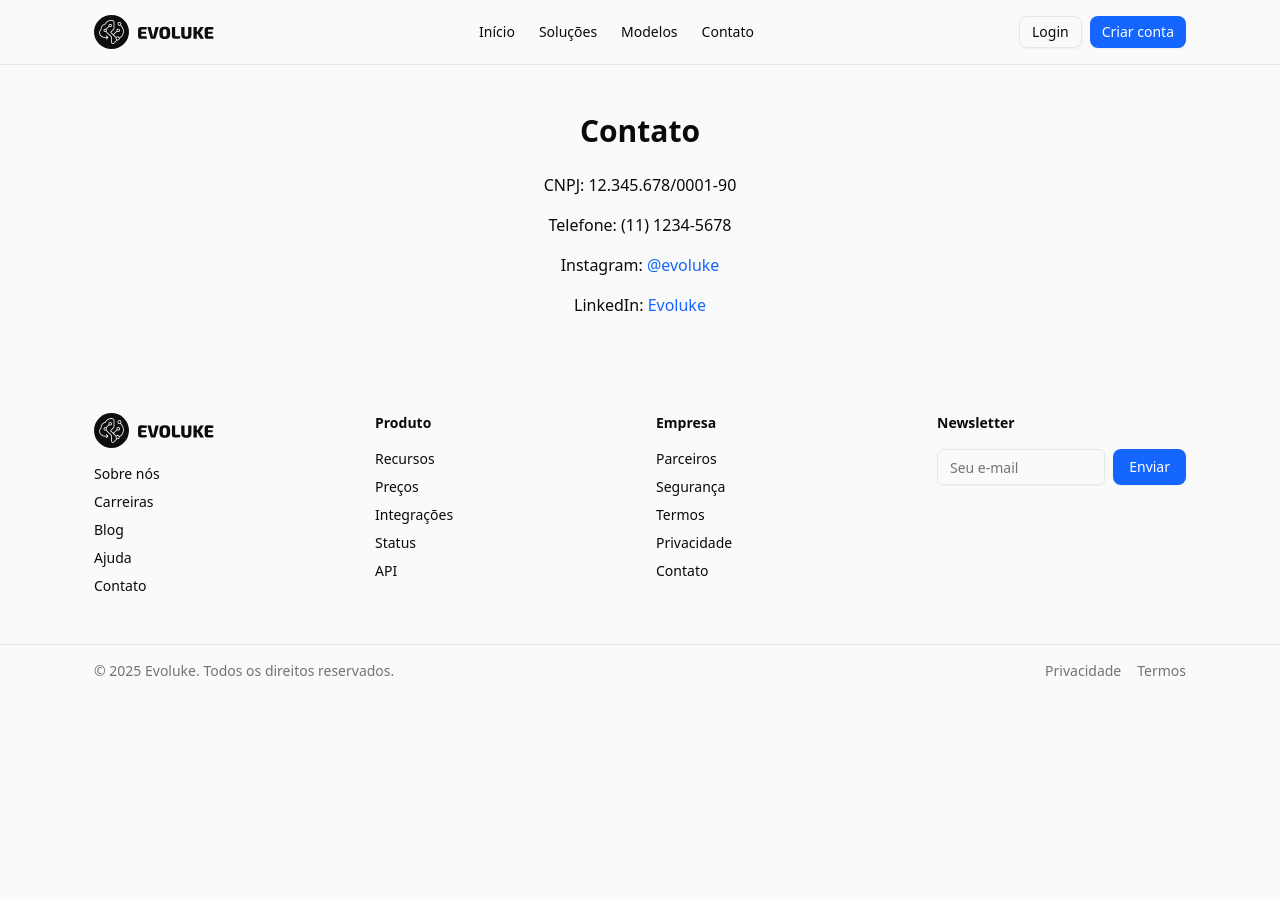
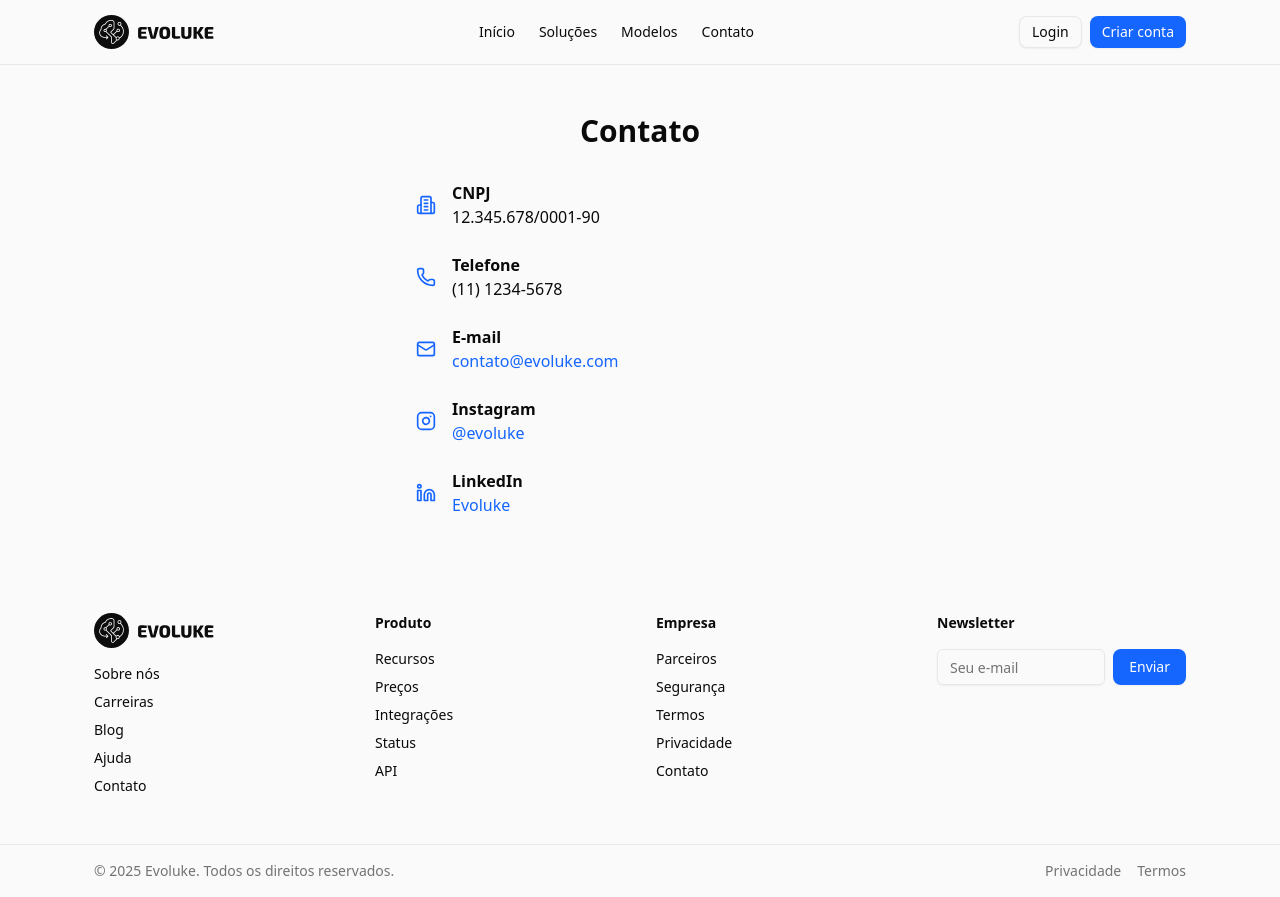
Before and after one commit to Evoluke/agent-plugandplay, a Next.js app: page /contact in a window 1280 px wide. Before the commit the page ends 800 px from the top, so only its background shows below. Built offline with nearby package versions, Linux system fonts and the light colour scheme.

Commit message:
feat: enhance contact page layout

```diff
--- a/src/app/contact/page.tsx
+++ b/src/app/contact/page.tsx
@@ -2,6 +2,13 @@ import Header from "@/components/landing/Header";
 import Footer from "@/components/landing/Footer";
 import Link from "next/link";
 import type { Metadata } from "next";
+import {
+  Building2,
+  Instagram,
+  Linkedin,
+  Mail,
+  Phone,
+} from "lucide-react";
 
 export const metadata: Metadata = {
   title: "Contato - Evoluke",
@@ -12,14 +19,48 @@ export default function ContactPage() {
   return (
     <>
       <Header />
-      <main className="flex flex-col items-center">
-        <section className="w-full max-w-[1140px] px-3 md:px-4 lg:px-6 py-12">
-          <h1 className="mb-6 text-center text-3xl font-bold">Contato</h1>
-          <ul className="space-y-4 text-center">
-            <li>CNPJ: 12.345.678/0001-90</li>
-            <li>Telefone: (11) 1234-5678</li>
-            <li>
-              Instagram: {" "}
+      <main>
+        <section className="mx-auto w-full max-w-[1140px] px-3 py-12 md:px-4 lg:px-6">
+          <h1 className="mb-8 text-center text-3xl font-bold">Contato</h1>
+          <address className="mx-auto max-w-md space-y-6 not-italic">
+            <div className="flex items-center gap-4">
+              <Building2
+                className="h-5 w-5 text-primary"
+                aria-hidden="true"
+              />
+              <div>
+                <p className="font-semibold">CNPJ</p>
+                <p>12.345.678/0001-90</p>
+              </div>
+            </div>
+            <div className="flex items-center gap-4">
+              <Phone className="h-5 w-5 text-primary" aria-hidden="true" />
+              <div>
+                <p className="font-semibold">Telefone</p>
+                <a href="tel:+551112345678" className="hover:underline">
+                  (11) 1234-5678
+                </a>
+              </div>
+            </div>
+            <div className="flex items-center gap-4">
+              <Mail className="h-5 w-5 text-primary" aria-hidden="true" />
+              <div>
+                <p className="font-semibold">E-mail</p>
+                <Link
+                  href="mailto:contato@evoluke.com"
+                  className="text-primary hover:underline"
+                >
+                  contato@evoluke.com
+                </Link>
+              </div>
+            </div>
+            <div className="flex items-center gap-4">
+              <Instagram
+                className="h-5 w-5 text-primary"
+                aria-hidden="true"
+              />
+              <div>
+                <p className="font-semibold">Instagram</p>
                 <Link
                   href="https://instagram.com/evoluke"
                   className="text-primary hover:underline"
@@ -28,9 +69,15 @@ export default function ContactPage() {
                 >
                   @evoluke
                 </Link>
-            </li>
-            <li>
-              LinkedIn: {" "}
+              </div>
+            </div>
+            <div className="flex items-center gap-4">
+              <Linkedin
+                className="h-5 w-5 text-primary"
+                aria-hidden="true"
+              />
+              <div>
+                <p className="font-semibold">LinkedIn</p>
                 <Link
                   href="https://www.linkedin.com/company/evoluke"
                   className="text-primary hover:underline"
@@ -39,8 +86,9 @@ export default function ContactPage() {
                 >
                   Evoluke
                 </Link>
-            </li>
-          </ul>
+              </div>
+            </div>
+          </address>
         </section>
       </main>
       <Footer />
```
Lines whose indentation alone changed are shown as unchanged.
